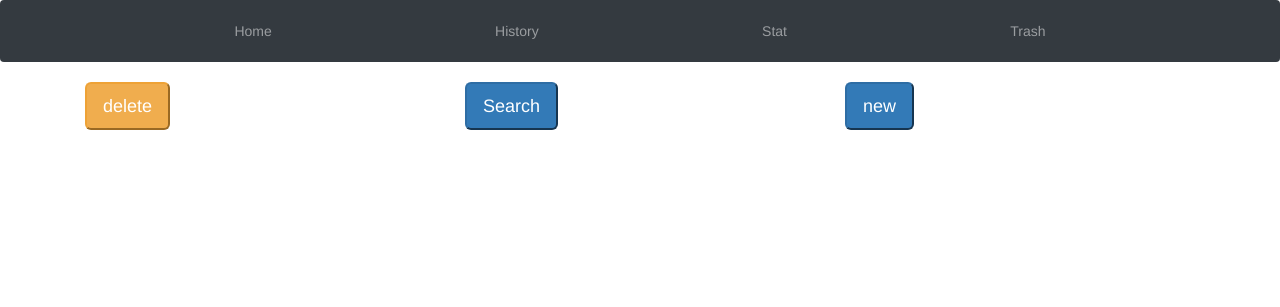
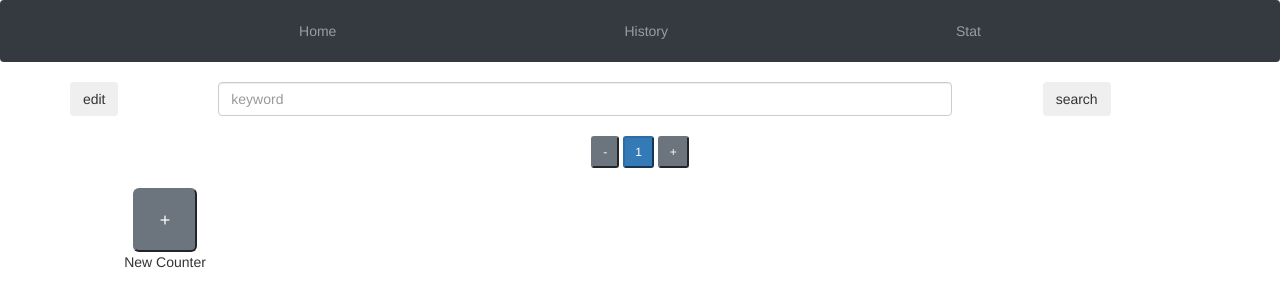
Before and after one commit to jaeyoungkang/stamps, a Django app: page /stamps/main/1 in a window 1280 px wide. Shown: the top 307 px of the page. Run offline with Django 3.2, Linux system fonts and the light colour scheme; data comes from the database, SQL or seed files in the repository; data that the repository does not hold is empty; some libraries are stand-ins or nearby versions.

Commit message:
upgarde edit system by board system

```diff
--- a/stamps_of_life/stamps/templates/stamps/base.html
+++ b/stamps_of_life/stamps/templates/stamps/base.html
@@ -36,12 +36,6 @@
     </li>
   </ul>
 
-  <ul class="navbar-nav">
-    <li class="nav-item">
-      <a class="nav-link" href="{% url 'stamps:trash' %}"> Trash  </a>
-    </li>
-  </ul>
-
   </nav>
 {% block body %}
 {% endblock %}
--- a/stamps_of_life/stamps/templates/stamps/index.html
+++ b/stamps_of_life/stamps/templates/stamps/index.html
@@ -1,53 +1,86 @@
-
-
 {% extends "stamps/base.html" %}
+{% load static %}
 {% block body %}
-<div class="container">
-    <div class="row text-center text-lg-left">
-        <div class="col">
-            <input class="btn-warning btn-lg" type="submit" value="delete" onclick="enableEditMode( {{page_number}})">
+<div class="row text-center">
+  <div class="col-xs-2">
+        <input class="btn" type="button" value="edit" onclick="enableEditMode('{{board_name}}')" >
   </div>
-        <div class="col">
-            <input class="btn-primary btn-lg" type="submit" value="Search" onclick="search('{% url 'stamps:search' %}')">
+  <div class="col-xs-7">
+        <input id="filtering_keyword" type="text" class="form-control" placeholder="keyword">
   </div>
-        <div class="col">
-            <input class="btn-primary btn-lg" type="submit" value="new" onclick="popup( {{ stamp_list|length}}, {{page_number}} )">
+  <div class="col-xs-2">
+        <input class="btn" type="button" value="search" onclick="search('{% url 'stamps:search' %}')"  >
   </div>
 </div>
 <br>
-
-    <div class="row text-center text-lg-left">
+<div class="row text-center">
+    <div class="col">
+    <input class="btn-secondary btn-sm" type="button" value="-" onclick="removeBoard('{% url 'stamps:remove_board' %}')">
+    {% for board in board_list %}
+        {% if board.name == board_name %}
+        <input class="btn-primary btn-sm" type="button" value="{{ board.name }}" onclick="changeBoard('{% url 'stamps:main' board.name %}')">
+        {% else %}
+        <input class="btn-secondary btn-sm" type="button" value="{{ board.name }}" onclick="changeBoard('{% url 'stamps:main' board.name %}')">
+        {% endif %}
+    {% endfor %}
+    <input class="btn-secondary btn-sm" type="button" value="+" onclick="makeBoard('{% url 'stamps:make_board' %}')">
+    </div>
+</div>
+<br>
+<div class="container">
+    <div class="row text-center">
+        {% if board_name != "trash" %}
+        <div class="col-lg-2 col-md-4 col-sm-4 mb-4 col-xs-4">
+            <input class="button btn-secondary btn-lg" type="submit" value="+"b onclick="popup( {{ stamp_list|length}}, '{{board_name}}' )">
+            <p> New Counter </p>
+        </div>
+        {% endif %}
         {% for stamp in stamp_list %}
         <div class="col-lg-2 col-md-4 col-sm-4 mb-4 col-xs-4">
-        <input class="button btn-primary btn-lg" type="submit" value="{{ stamp.count }}"b onclick="count('{% url 'stamps:count' page_number stamp.id  %}')">
+            {% if board_name != "trash" %}
+            <input class="button btn-primary btn-lg" type="submit" value="{{ stamp.count }}" onclick="count('{% url 'stamps:count' board_name stamp.id  %}')">
+            {% else %}
+            <input class="button btn-secondary btn-lg" type="submit" value="{{ stamp.count }}" onclick="remove('{% url 'stamps:remove' stamp.id  %}')">
+            {% endif %}
             <p> {{ stamp.name }} </p>
         </div>
     {% endfor %}
+    </div>
+    <br>
+</div>
+<script>
+    function changeBoard(url) {
+    window.location.href = url;
+}
 
-  </div>
-
- <!-- Pagination -->
-  <ul class="pagination justify-content-center">
-    {% for page_index in page_count %}
-        {% if page_index == page_number %}
-        <li class="page-item active">
-        {% else %}
-        <li class="page-item">
-        {% endif %}
-            <a class="page-link" href="{% url 'stamps:main' page_index %}"> {{ page_index }}</a>
-        </li>
-    {% endfor %}
-  </ul>
-</div>
-
-<script>
-
-function search(url) {
-    console.log(url)
-    var keyword = prompt("Type keyword", "")
+function removeBoard(url) {
+    var keyword = prompt("Type board name", "")
 
     if(keyword != null && keyword != "") {
         window.location.href = url + "?query=" + keyword;
+    }
+}
+
+function makeBoard(url) {
+    var keyword = prompt("Type board name", "")
+
+    if(keyword != null && keyword != "") {
+        window.location.href = url + "?query=" + keyword;
+    }
+}
+
+function search(url) {
+    var keyword = document.getElementById("filtering_keyword").value
+
+    if(keyword != null && keyword != "") {
+        window.location.href = url + "?query=" + keyword;
+    }
+}
+
+function remove(url) {
+    var r = confirm("Are you sure to remove");
+    if (r==true) {
+        window.location.href = url;
     }
 }
 
@@ -55,19 +88,20 @@ function count(url) {
     window.location.href = url;
 }
 
-function enableEditMode(page_number) {
-    window.location.href = '/stamps/edit/' + page_number;
+function enableEditMode(board_name) {
+    window.location.href = '/stamps/edit/' + board_name;
 }
 
-function popup(counterNum, page_number) {
+function popup(counterNum, board_name) {
     counterNum++;
     var counterName = prompt("Please enter counter name", "mycounter" + counterNum);
 
     if (counterName != null && counterName != "") {
-      window.location.href = '/stamps/add?query=' + counterName + "&page_number=" + page_number;
+      window.location.href = '/stamps/add?query=' + counterName + "&board_name=" + board_name;
     }
 }
 </script>
+
 <link rel="stylesheet" href="https://maxcdn.bootstrapcdn.com/bootstrap/3.4.0/css/bootstrap.min.css">
 <script src="https://ajax.googleapis.com/ajax/libs/jquery/3.3.1/jquery.min.js"></script>
 <script src="https://maxcdn.bootstrapcdn.com/bootstrap/3.4.0/js/bootstrap.min.js"></script>
--- a/stamps_of_life/stamps/urls.py
+++ b/stamps_of_life/stamps/urls.py
@@ -8,24 +8,26 @@ router.register('stamps', api.StampViewSet)
 
 app_name = 'stamps'
 urlpatterns = [
-    path('main/<page_index>', views.MainView.as_view(), name='main'),
-    path('edit/<page_index>', views.EditView.as_view(), name='edit'),
-    path('trash', views.TrashView.as_view(), name='trash'),
+    path('main/<board_name>', views.MainView.as_view(), name='main'),
+    path('edit/<board_name>', views.EditView.as_view(), name='edit'),
     path('history', views.HistoryView.as_view(), name='history'),
     path('stat/<period>', views.StatView.as_view(), name='stat'),
 
     path('<clog_id>/onlog', views.on_clog, name='onlog'),
     path('<clog_id>/offlog', views.off_clog, name='offlog'),
+
     path('add', views.add_counter, name='add'),
+    path('make_board', views.make_board, name='make_board'),
+    path('remove_board', views.remove_board, name='remove_board'),
+
     path('api/', include(router.urls)),
 
-    path('count/<page_number>/<stamp_id>', views.count, name='count'),
-    path('discard/<page_number>/<stamp_id>', views.discard, name='discard'),
-    path('restore/<stamp_id>', views.restore, name='restore'),
-
-    path('empty', views.empty_trash, name='empty'),
+    path('count/<board_name>/<stamp_id>', views.count, name='count'),
+    path('remove/<stamp_id>', views.remove, name='remove'),
 
     path('search', views.search, name='search'),
 
     path('filter', views.filter, name='filter'),
+
+    path('move', views.move, name='move'),
 ]
--- a/stamps_of_life/stamps/views.py
+++ b/stamps_of_life/stamps/views.py
@@ -19,14 +19,6 @@ def get_trash_all():
 def get_clog_all():
     return CLog.objects.exclude(stamp__board__name="trash").order_by('-stamped_at').all()
 
-class TrashView(generic.ListView):
-    template_name = 'stamps/trash.html'
-    context_object_name = 'stamp_list'
-
-    def get_queryset(self):
-
-        return get_trash_all()
-
 class MainView(generic.ListView):
     template_name = 'stamps/index.html'
     context_object_name = 'stamp_list'
@@ -37,15 +29,29 @@ class MainView(generic.ListView):
         if board_count == 0 :
             b = Board(name="1")
             b.save()
-            board_count = Board.objects.count()
 
-        context['page_count'] = range(1, board_count)
-        context['page_number'] = int(self.kwargs['page_index'])
+        context['board_list'] = Board.objects.all()
+        context['board_name'] = self.kwargs['board_name']
         return context
 
     def get_queryset(self):
-        page_number = self.kwargs['page_index']
-        return get_stamp_all(page_number)
+        board_name = self.kwargs['board_name']
+        return get_stamp_all(board_name)
+
+
+class EditView(generic.ListView):
+    template_name = 'stamps/edit.html'
+    context_object_name = 'stamp_list'
+
+    def get_context_data(self, **kwargs):
+        context = super().get_context_data(**kwargs)
+        context['board_list'] = Board.objects.all()
+        context['board_name'] = self.kwargs['board_name']
+        return context
+
+    def get_queryset(self):
+        board_name = self.kwargs['board_name']
+        return get_stamp_all(board_name)
 
 
 class HistoryView(generic.ListView):
@@ -99,11 +105,11 @@ def update_count(stamp):
     stamp.updated_at = datetime.now()
     stamp.save()
 
-def count(request, page_number, stamp_id):
+def count(request, baord_name, stamp_id):
     s = get_object_or_404(Stamp, id=stamp_id)
     s.clog_set.create()
     update_count(s)
-    return redirect('stamps:main', page_number)
+    return redirect('stamps:main', baord_name)
 
 def on_clog(request, clog_id):
     clog = get_object_or_404(CLog, id=clog_id)
@@ -119,57 +125,68 @@ def off_clog(request, clog_id):
     update_count(clog.stamp)
     return redirect('stamps:history')
 
+def remove_board(request):
+    board_name = request.GET['query']
+
+    if board_name == "1":
+        return redirect('stamps:main', board_name)
+    if board_name == "trash":
+        return redirect('stamps:main', board_name)
+
+    b = Board.objects.get(name=board_name)
+    if b :
+        trash = Board.objects.get(name="trash")
+        for s in b.stamp_set.all():
+            s.board = trash
+            s.save()
+        b.delete()
+        return redirect('stamps:main', "trash")
+
+    return redirect('stamps:main', board_name)
+
+def make_board(request):
+    board_name = request.GET['query']
+
+    if Board.objects.filter(name=board_name).exists():
+        return redirect('stamps:main', 1)
+
+    b = Board(name=board_name)
+    b.save()
+    return redirect('stamps:main', board_name)
+
 def add_counter(request):
     stamp_name = request.GET['query']
-    page_number = request.GET['page_number']
+    board_name = request.GET['board_name']
     if Stamp.objects.filter(name=stamp_name).exists():
-        return redirect('stamps:main', page_number)
+        return redirect('stamps:main', board_name)
     s = Stamp(name=stamp_name)
-    s.board = Board.objects.get(name="1")
+    s.board = Board.objects.get(name=board_name)
     s.save()
-    return redirect('stamps:main', page_number)
-
-class EditView(generic.ListView):
-    template_name = 'stamps/edit.html'
-    context_object_name = 'stamp_list'
-
-    def get_context_data(self, **kwargs):
-        context = super().get_context_data(**kwargs)
-        context['page_count'] = range(1, Board.objects.count())
-        context['page_number'] = int(self.kwargs['page_index'])
-        return context
-
-    def get_queryset(self):
-        page_number = self.kwargs['page_index']
-        return get_stamp_all(page_number)
+    return redirect('stamps:main', board_name)
 
 def get_trash_board():
     return Board.objects.filter(name="trash").get()
 
-def discard(request, page_number, stamp_id):
-    s = Stamp.objects.filter(id=stamp_id).get()
-    if s:
-        s.board = get_trash_board()
-        s.save()
-
-    return redirect('stamps:edit', page_number)
-
-def empty_trash(request):
-    Stamp.objects.filter(board__name="trash").delete()
-    return redirect('stamps:trash')
-
-def restore(request, stamp_id):
-    s = Stamp.objects.get(id=stamp_id)
-    s.board = Board.objects.exclude(name="trash").get()
-    s.save()
-    return redirect('stamps:trash')
+def remove(request, stamp_id):
+    Stamp.objects.filter(id=stamp_id).delete()
+    return redirect('stamps:main', "trash")
 
 def search(request):
     keyword = request.GET['query']
     stamps = Stamp.objects.exclude(board__name='trash').filter(name__contains=keyword).all()
-    return render(request, "stamps/search.html", {"stamp_list":stamps})
+    return render(request, "stamps/search.html", {"stamp_list":stamps, "board_list":Board.objects.all(), "board_name":""})
 
 def filter(request):
     keyword = request.GET['query']
     logs = CLog.objects.filter(stamp__name__contains=keyword).order_by('-stamped_at').all()
     return render(request, "stamps/history.html", {"clog_list":logs})
+
+def move(request):
+    stamp_id = request.GET['stamp_id']
+    board_name = request.GET['board_name']
+    s = Stamp.objects.get(id=stamp_id)
+    b = Board.objects.get(name=board_name)
+    if s and b:
+        s.board = b
+        s.save()
+    return redirect('stamps:edit', "1")
--- a/stamps_of_life/stamps_of_life/settings.py
+++ b/stamps_of_life/stamps_of_life/settings.py
@@ -126,3 +126,4 @@ USE_TZ = False
 # https://docs.djangoproject.com/en/1.11/howto/static-files/
 
 STATIC_URL = '/static/'
+STATIC_ROOT = os.path.join(BASE_DIR, 'static')
```
Also changed, not shown: stamps_of_life/stamps/templates/stamps/edit.html (+61 -27 lines), stamps_of_life/stamps/templates/stamps/search.html (+44 -10 lines), stamps_of_life/stamps/templates/stamps/trash.html (deleted, +0 -44 lines). Lines whose indentation alone changed are shown as unchanged.
